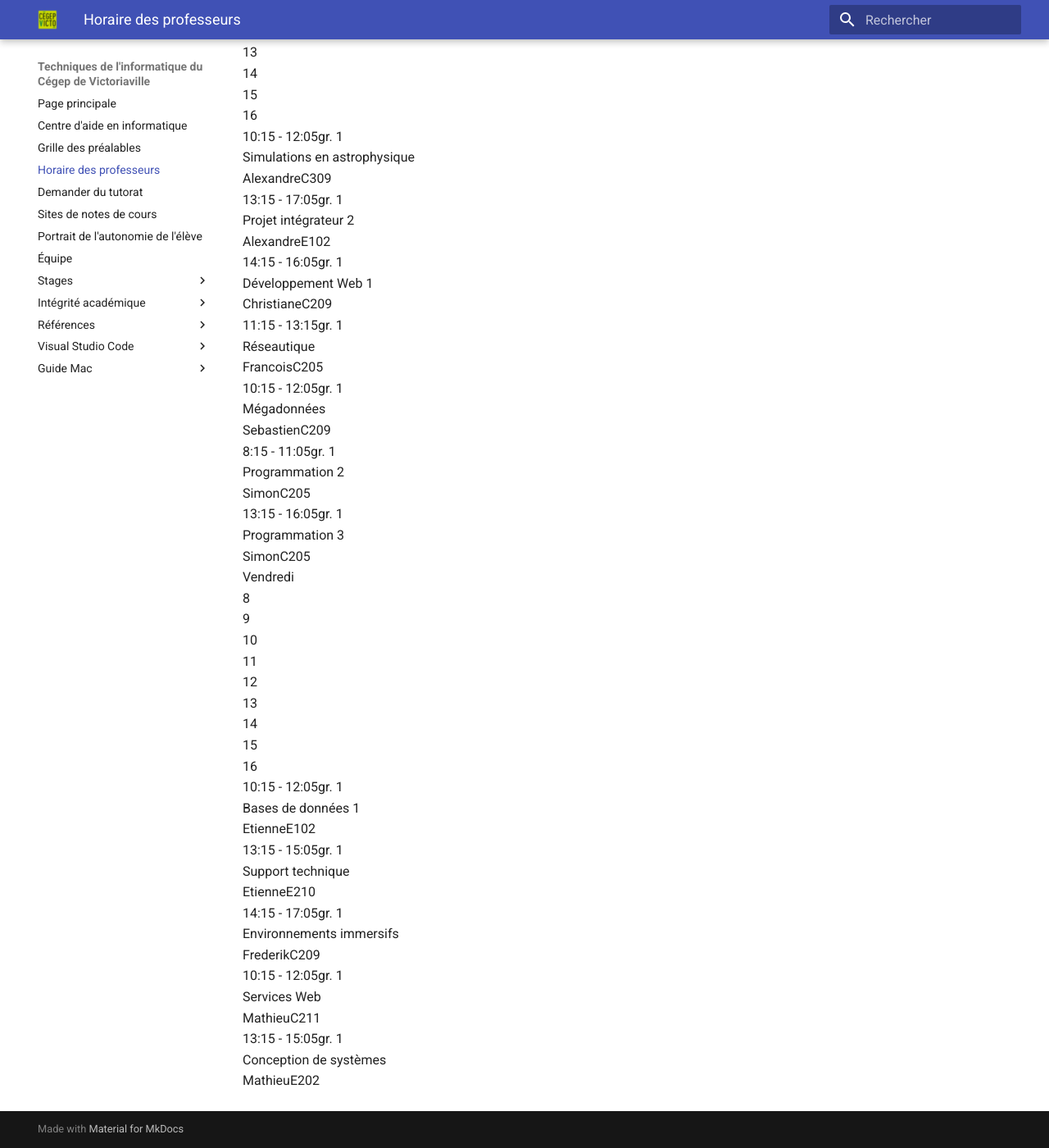
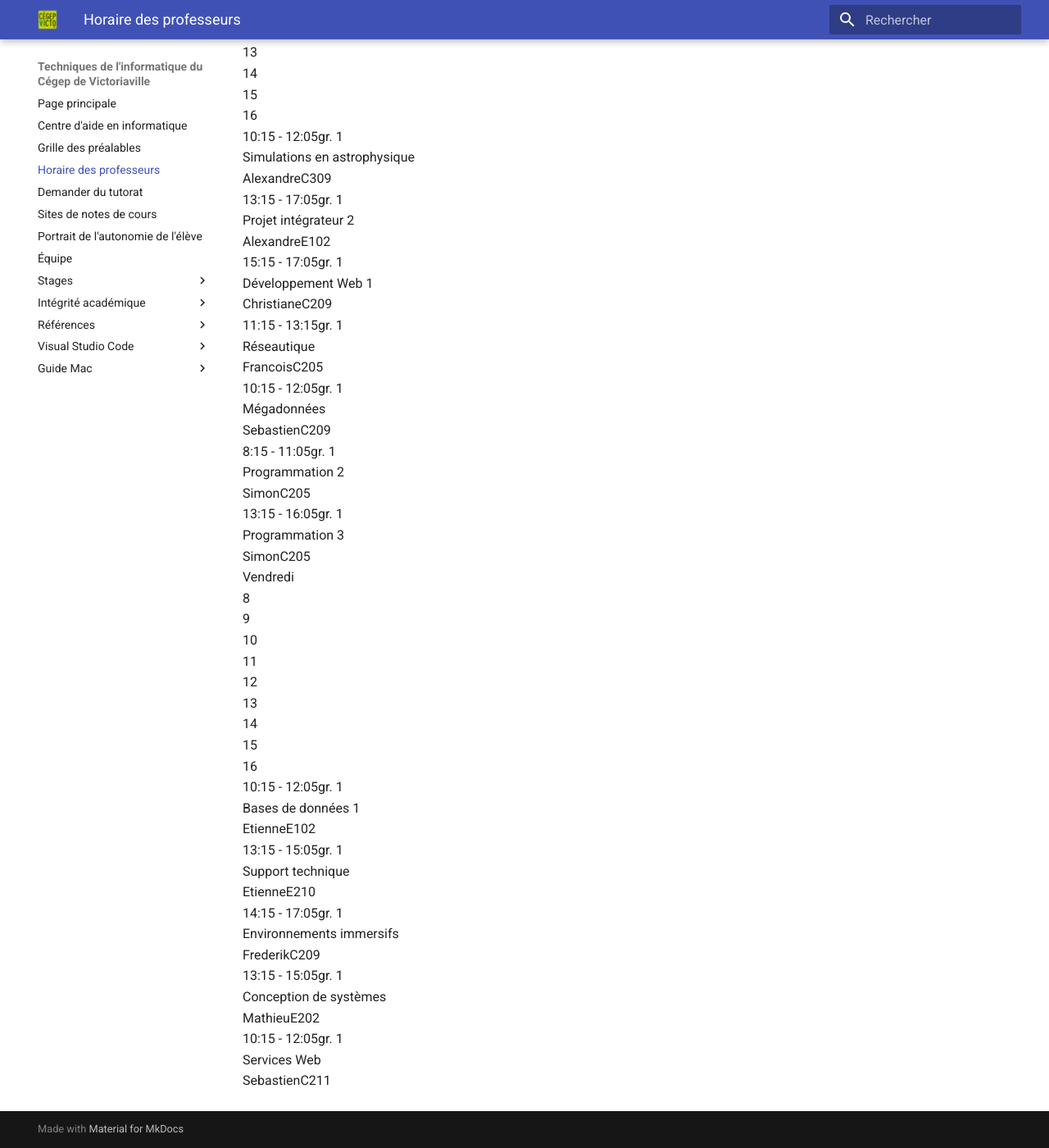
Before and after one commit to cegepvictoetienne/techinfo, an MkDocs documentation site: the page built from wiki/horaire.md, in a window 1280 px wide and 1400 px high, scrolled down 2790 px. Shown: the whole window at 82% size. Built offline with MkDocs 1.6.1 and Material for MkDocs 9.7.7, drawn with Linux system fonts in a browser that asks for light colours; some of the changed text lies outside the part shown.

Commit message:
corrige horaire

```diff
--- a/horaire_par_prof.py
+++ b/horaire_par_prof.py
@@ -10,7 +10,7 @@
 
 from openpyxl import load_workbook
 
-PAR_JOUR = 7
+PAR_JOUR = 8
 LIGNE_DEBUT_COURS = 3
 TITRE_PAGE = "# Horaire des professeurs pour l'hiver 2026"
 REUNION_DEPARTEMENT = {
--- a/wiki/horaire.md
+++ b/wiki/horaire.md
@@ -61,9 +61,9 @@
                     <span class="cal-class-title">Simulations en astrophysique</span>
                     <div class="cal-class-lign"><span class="cal-class-professor">Alexandre</span><span class="cal-class-location">C309</span></div>
                 </div>
-            </div><div class="cal-class Christiane" style="grid-column: 5 / span 2; grid-row: 4;">
+            </div><div class="cal-class Christiane" style="grid-column: 4 / span 2; grid-row: 4;">
                 <div class="cal-info ">
-                    <div class="cal-class-lign-haut"><span class="cal-class-time">12:15 - 14:05</span><span class="cal-class-group">gr. 1</span></div>
+                    <div class="cal-class-lign-haut"><span class="cal-class-time">11:15 - 13:05</span><span class="cal-class-group">gr. 1</span></div>
                     <span class="cal-class-title">Développement Web 1 </span>
                     <div class="cal-class-lign"><span class="cal-class-professor">Christiane</span><span class="cal-class-location">C209</span></div>
                 </div>
@@ -123,11 +123,11 @@
                     <span class="cal-class-title">Applications mobiles 1</span>
                     <div class="cal-class-lign"><span class="cal-class-professor">Christiane</span><span class="cal-class-location">C209</span></div>
                 </div>
-            </div><div class="cal-class Mathieu" style="grid-column: 6 / span 2; grid-row: 8;">
+            </div><div class="cal-class Sebastien" style="grid-column: 6 / span 2; grid-row: 9;">
                 <div class="cal-info ">
                     <div class="cal-class-lign-haut"><span class="cal-class-time">13:15 - 15:05</span><span class="cal-class-group">gr. 1</span></div>
                     <span class="cal-class-title">Services Web</span>
-                    <div class="cal-class-lign"><span class="cal-class-professor">Mathieu</span><span class="cal-class-location">C211</span></div>
+                    <div class="cal-class-lign"><span class="cal-class-professor">Sebastien</span><span class="cal-class-location">C211</span></div>
                 </div>
             </div></div>
 <div class="cal-column cal-day jeudi"><div class="cal-day-heading">Jeudi</div><div class="cal-hour-heading">8</div><div class="cal-hour-heading">9</div><div class="cal-hour-heading">10</div><div class="cal-hour-heading">11</div><div class="cal-hour-heading">12</div><div class="cal-hour-heading">13</div><div class="cal-hour-heading">14</div><div class="cal-hour-heading">15</div><div class="cal-hour-heading">16</div><div class="cal-class Alexandre" style="grid-column: 3 / span 2; grid-row: 3;">
@@ -142,9 +142,9 @@
                     <span class="cal-class-title">Projet intégrateur 2</span>
                     <div class="cal-class-lign"><span class="cal-class-professor">Alexandre</span><span class="cal-class-location">E102</span></div>
                 </div>
-            </div><div class="cal-class Christiane" style="grid-column: 7 / span 2; grid-row: 4;">
+            </div><div class="cal-class Christiane" style="grid-column: 8 / span 2; grid-row: 4;">
                 <div class="cal-info cal-info-fin">
-                    <div class="cal-class-lign-haut"><span class="cal-class-time">14:15 - 16:05</span><span class="cal-class-group">gr. 1</span></div>
+                    <div class="cal-class-lign-haut"><span class="cal-class-time">15:15 - 17:05</span><span class="cal-class-group">gr. 1</span></div>
                     <span class="cal-class-title">Développement Web 1 </span>
                     <div class="cal-class-lign"><span class="cal-class-professor">Christiane</span><span class="cal-class-location">C209</span></div>
                 </div>
@@ -191,18 +191,18 @@
                     <span class="cal-class-title">Environnements immersifs</span>
                     <div class="cal-class-lign"><span class="cal-class-professor">Frederik</span><span class="cal-class-location">C209</span></div>
                 </div>
-            </div><div class="cal-class Mathieu" style="grid-column: 3 / span 2; grid-row: 8;">
-                <div class="cal-info cal-info-fin">
-                    <div class="cal-class-lign-haut"><span class="cal-class-time">10:15 - 12:05</span><span class="cal-class-group">gr. 1</span></div>
-                    <span class="cal-class-title">Services Web</span>
-                    <div class="cal-class-lign"><span class="cal-class-professor">Mathieu</span><span class="cal-class-location">C211</span></div>
-                </div>
             </div><div class="cal-class Mathieu" style="grid-column: 6 / span 2; grid-row: 8;">
                 <div class="cal-info cal-info-fin">
                     <div class="cal-class-lign-haut"><span class="cal-class-time">13:15 - 15:05</span><span class="cal-class-group">gr. 1</span></div>
                     <span class="cal-class-title">Conception de systèmes </span>
                     <div class="cal-class-lign"><span class="cal-class-professor">Mathieu</span><span class="cal-class-location">E202</span></div>
                 </div>
+            </div><div class="cal-class Sebastien" style="grid-column: 3 / span 2; grid-row: 9;">
+                <div class="cal-info cal-info-fin">
+                    <div class="cal-class-lign-haut"><span class="cal-class-time">10:15 - 12:05</span><span class="cal-class-group">gr. 1</span></div>
+                    <span class="cal-class-title">Services Web</span>
+                    <div class="cal-class-lign"><span class="cal-class-professor">Sebastien</span><span class="cal-class-location">C211</span></div>
+                </div>
             </div></div>
 </div>
 </div>
```
Also changed, not shown: 1 other file.
